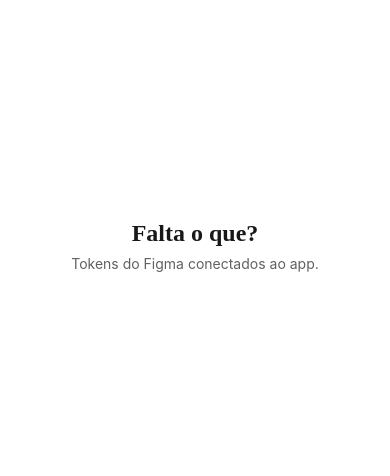
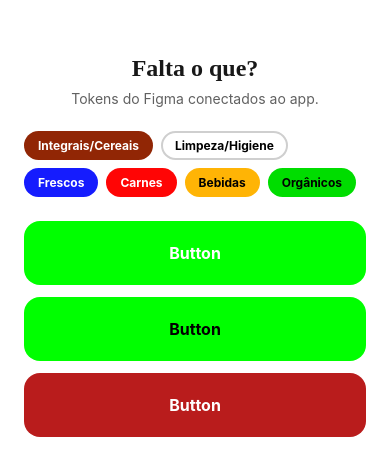
Before and after one commit to falta-o-que/faltaoque.Mobile, a React Native app: screen / in a window 390 px wide. Shown: the part 176-652 px from the top of the page. Built offline with nearby package versions, Linux system fonts and the light colour scheme.

Commit message:
feat: add themed button and category tag components with styling updates

```diff
--- a/package.json
+++ b/package.json
@@ -5,7 +5,7 @@
   "dependencies": {
     "@react-navigation/native": "^7.3.18",
     "@react-navigation/native-stack": "^7.18.10",
-    "expo": "~57.0.18",
+    "expo": "~57.0.20",
     "expo-status-bar": "~57.0.1",
     "react": "19.2.3",
     "react-native": "0.86.3",
--- a/src/App.js
+++ b/src/App.js
@@ -1,30 +1,43 @@
-import { Text } from 'react-native';
 import { ThemeProvider } from 'styled-components/native';
 import styled from 'styled-components/native';
 
+import ButtonClick from './components/ButtonClick';
+import CategoryTag, { CATEGORY_LABELS } from './components/CategoryTag';
 import theme from './theme';
 
 const Screen = styled.View`
   flex: 1;
-  align-items: center;
   justify-content: center;
   padding: 24px;
   background-color: ${({ theme }) => theme.colors.white[100]};
 `;
 
-const Title = styled(Text)`
-  color: ${({ theme }) => theme.colors.black.Black};
+const Title = styled.Text`
+  text-align: center;
+  color: ${({ theme }) => theme.colors.black[600]};
   font-family: ${({ theme }) => theme.fonts.families.poppins};
   font-size: ${({ theme }) => theme.fonts.sizes[4]}px;
   font-weight: ${({ theme }) => theme.fonts.weights.bold};
-    color: ${({ theme }) => theme.colors.black[600]};
 `;
 
-const Subtitle = styled(Text)`
+const Subtitle = styled.Text`
   margin-top: 8px;
+  margin-bottom: 24px;
+  text-align: center;
   color: ${({ theme }) => theme.colors.black[300]};
   font-family: ${({ theme }) => theme.fonts.families.inter};
   font-size: ${({ theme }) => theme.fonts.sizes[1]}px;
+`;
+
+const ButtonList = styled.View`
+  gap: 12px;
+`;
+
+const TagList = styled.View`
+  flex-direction: row;
+  flex-wrap: wrap;
+  gap: 8px;
+  margin-bottom: 24px;
 `;
 
 export default function App() {
@@ -33,6 +46,16 @@
       <Screen>
         <Title>Falta o que?</Title>
         <Subtitle>Tokens do Figma conectados ao app.</Subtitle>
+        <TagList>
+          {Object.keys(CATEGORY_LABELS).map((category) => (
+            <CategoryTag key={category} category={category} />
+          ))}
+        </TagList>
+        <ButtonList>
+          <ButtonClick title="Button" onPress={() => {}} />
+          <ButtonClick title="Button" variant="secondary" onPress={() => {}} />
+          <ButtonClick title="Button" variant="danger" onPress={() => {}} />
+        </ButtonList>
       </Screen>
     </ThemeProvider>
   );
--- /dev/null
+++ b/src/components/ButtonClick/index.js
@@ -0,0 +1,61 @@
+import styled from 'styled-components/native';
+
+const backgroundByVariant = {
+  primary: (theme) => theme.colors.primary[500],
+  secondary: (theme) => theme.colors.primary[500],
+  danger: (theme) => theme.colors.danger[600],
+};
+
+const textColorByVariant = {
+  primary: (theme) => theme.colors.white[100],
+  secondary: (theme) => theme.colors.black.Black,
+  danger: (theme) => theme.colors.white[100],
+};
+
+const Container = styled.TouchableOpacity.attrs(({ disabled }) => ({
+  activeOpacity: 0.72,
+  disabled,
+}))`
+  width: 100%;
+  min-height: 64px;
+  align-items: center;
+  justify-content: center;
+  padding: 16px 24px;
+  border-radius: 16px;
+  opacity: ${({ disabled }) => (disabled ? 0.5 : 1)};
+  background-color: ${({ theme, $variant }) =>
+    backgroundByVariant[$variant](theme)};
+`;
+
+const Label = styled.Text`
+  color: ${({ theme, $variant }) => textColorByVariant[$variant](theme)};
+  font-family: ${({ theme }) => theme.fonts.families.inter};
+  font-size: ${({ theme }) => theme.fonts.sizes[2]}px;
+  font-weight: ${({ theme }) => theme.fonts.weights.bold};
+`;
+
+export function ButtonClick({
+  children,
+  title,
+  variant = 'primary',
+  disabled = false,
+  onPress,
+  ...props
+}) {
+  const resolvedVariant = backgroundByVariant[variant] ? variant : 'primary';
+
+  return (
+    <Container
+      accessibilityRole="button"
+      accessibilityState={{ disabled }}
+      disabled={disabled}
+      onPress={onPress}
+      $variant={resolvedVariant}
+      {...props}
+    >
+      <Label $variant={resolvedVariant}>{children ?? title}</Label>
+    </Container>
+  );
+}
+
+export default ButtonClick;
--- /dev/null
+++ b/src/components/CategoryTag/index.js
@@ -0,0 +1,88 @@
+import { useState } from 'react';
+import styled from 'styled-components/native';
+
+export const CATEGORY_LABELS = {
+  integraisCereais: 'Integrais/Cereais',
+  limpezaHigiene: 'Limpeza/Higiene',
+  frescos: 'Frescos',
+  carnes: 'Carnes',
+  bebidas: 'Bebidas',
+  organicos: 'Orgânicos',
+};
+
+const lightTextCategories = new Set([
+  'integraisCereais',
+  'frescos',
+  'carnes',
+]);
+
+const Container = styled.TouchableOpacity.attrs({
+  activeOpacity: 0.7,
+})`
+  align-self: flex-start;
+  min-height: 28px;
+  align-items: center;
+  justify-content: center;
+  padding: 5px 12px;
+  border-radius: 999px;
+  border-width: 2px;
+  border-color: ${({ theme, $category, $selected }) => {
+    if ($selected) return theme.colors.black.Black;
+    if ($category === 'limpezaHigiene') return theme.colors.white[300];
+    return 'transparent';
+  }};
+  background-color: ${({ theme, $category }) => theme.colors.tags[$category]};
+`;
+
+const Label = styled.Text`
+  color: ${({ theme, $category }) =>
+    lightTextCategories.has($category)
+      ? theme.colors.white[100]
+      : theme.colors.black.Black};
+  font-family: ${({ theme }) => theme.fonts.families.inter};
+  font-size: ${({ theme }) => theme.fonts.sizes[0]}px;
+  font-weight: ${({ theme }) => theme.fonts.weights.bold};
+`;
+
+export function CategoryTag({
+  category = 'organicos',
+  label,
+  selected,
+  defaultSelected = false,
+  onPress,
+  onSelectionChange,
+  ...props
+}) {
+  const [internalSelected, setInternalSelected] = useState(defaultSelected);
+  const resolvedCategory = CATEGORY_LABELS[category] ? category : 'organicos';
+  const isControlled = selected !== undefined;
+  const isSelected = isControlled ? selected : internalSelected;
+
+  function handlePress(event) {
+    const nextSelected = !isSelected;
+
+    if (!isControlled) {
+      setInternalSelected(nextSelected);
+    }
+
+    onSelectionChange?.(nextSelected);
+    onPress?.(event);
+  }
+
+  return (
+    <Container
+      accessibilityRole="button"
+      accessibilityState={{ selected: isSelected }}
+      onPress={handlePress}
+      $category={resolvedCategory}
+      $selected={isSelected}
+      {...props}
+    >
+      <Label $category={resolvedCategory}>
+        {label ?? CATEGORY_LABELS[resolvedCategory]}
+      </Label>
+    </Container>
+  );
+}
+
+export default CategoryTag;
--- a/src/theme/index.js
+++ b/src/theme/index.js
@@ -9,6 +9,15 @@
 const readValue = (token) => token?.['$value'];
 const readScale = (scale) =>
   Object.fromEntries(Object.entries(scale).map(([key, token]) => [key, readValue(token)]));
+
+const tagColors = Object.fromEntries(
+  Object.entries(tags).map(([key, token]) => [
+    key,
+    readValue(token) === '{Green.Green}'
+      ? readValue(primitive.Green.Green)
+      : readValue(token),
+  ]),
+);
 
 export const theme = {
   colors: {
@@ -24,7 +33,7 @@
     danger: readScale(semantic.Danger),
     success: readScale(semantic.Success),
     pantry: Object.fromEntries(Object.entries(pantry).map(([key, token]) => [key, readValue(token)])),
-    tags: Object.fromEntries(Object.entries(tags).map(([key, token]) => [key, readValue(token)])),
+    tags: tagColors,
   },
   fonts: {
     families: {
```
Also changed, not shown: 1 other file (tests, documents, lock files or other folders).
